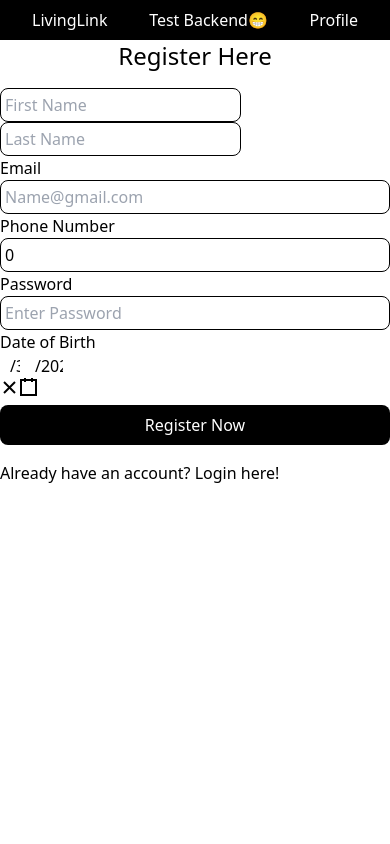
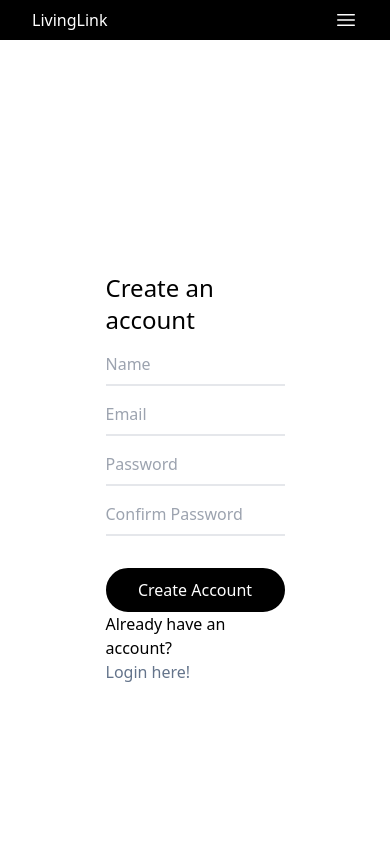
Before and after one commit to NathanPannell/rent-app-project, a React (Create React App) app: page /register in a window 390 px wide. Shown: the top 844 px of the page. Built offline with nearby package versions, Linux system fonts and the light colour scheme.

Commit message:
UI Remodel

```diff
--- a/src/components/Footer.jsx
+++ b/src/components/Footer.jsx
@@ -5,7 +5,7 @@ export default function Footer() {
         <li>Contact Us 📞</li>
         <li>List a Place 📃</li>
         <li>Find a Place 🔍</li>
-        <li>FInd Roommates 😁</li>
+        <li>Find Roommates 😁</li>
       </ul>
       <div>Other footer content here</div>
     </div>
--- a/src/components/Nav.jsx
+++ b/src/components/Nav.jsx
@@ -1,17 +1,59 @@
+import { useState } from "react";
 import { Link } from "react-router-dom";
+const cross = "M6 18L18 6M6 6l12 12";
+const hamburger = "M3.75 6.75h16.5M3.75 12h16.5m-16.5 5.25h16.5";
 
 export default function Nav() {
+  const [navOpen, setNavOpen] = useState(false);
+
+  const toggleNav = (e) => {
+    e.preventDefault();
+    setNavOpen(!navOpen);
+  };
+
   return (
+    <div>
       <nav className="bg-black text-white px-8 py-2 flex justify-between">
         <Link className="hover:underline" to={"/"}>
           LivingLink
         </Link>
-      <Link className="hover:underline" to={"/other"}>
+        <Link className="hidden sm:block hover:underline" to={"/other"}>
           Test Backend😁
         </Link>
-      <Link className="hover:underline" to={"/login"}>
+        <Link className="hidden sm:block hover:underline" to={"/login"}>
           Profile
         </Link>
+        <button className="sm:hidden" onClick={toggleNav}>
+          <svg
+            xmlns="http://www.w3.org/2000/svg"
+            fill="none"
+            viewBox="0 0 24 24"
+            strokeWidth={1.5}
+            stroke="currentColor"
+            className="w-6 h-6"
+          >
+            <path
+              strokeLinecap="round"
+              strokeLinejoin="round"
+              d={`${navOpen ? cross : hamburger}`}
+            />
+          </svg>
+        </button>
       </nav>
+      <div
+        className={`bg-black text-white px-8 flex flex-col absolute right-0 transition-all ease-out duration-300 ${
+          navOpen
+            ? "transform opacity-100 scale-y-100"
+            : "transform opacity-0 scale-y-0"
+        }`}
+      >
+        <Link className="hover:underline border-b-2 py-4" to={"/other"}>
+          Test Backend😁
+        </Link>
+        <Link className="hover:underline py-4" to={"/login"}>
+          Profile
+        </Link>
+      </div>
+    </div>
   );
 }
--- a/src/pages/Register.jsx
+++ b/src/pages/Register.jsx
@@ -1,26 +1,24 @@
 import { useState } from "react";
 import { Link } from "react-router-dom";
-import DatePicker from "react-date-picker";
 import axios from "axios";
 
 export const Register = () => {
-  const [firstName, setFirstName] = useState("");
-  const [lastName, setLastName] = useState("");
+  const [name, setName] = useState("");
   const [email, setEmail] = useState("");
-  const [phone, setPhone] = useState(0);
-  const [date, setDate] = useState(new Date());
   const [password, setPassword] = useState("");
+  const [confirmPassword, setConfirmPassword] = useState("");
 
   const handleSubmit = (e) => {
     e.preventDefault();
 
+    if (password === confirmPassword) {
       // Register user with backend
       axios
         .post("/register", {
-        name: `${lastName}, ${firstName}`,
+          name,
           email,
-        phone,
-        date,
+          phone: null,
+          date: null,
           password,
         })
         .then((res) => {
@@ -31,63 +29,64 @@ export const Register = () => {
             alert("New account has been created. You may now log in.");
           }
         });
+    } else {
+      alert("Passwords do not match. Please check and try again.");
+    }
   };
 
   return (
-    <div>
-      <h1 className="text-2xl text-center pb-4">Register Here</h1>
-      <form className="flex flex-col" onSubmit={handleSubmit}>
-        <div>
+    <div className="w-screen flex flex-row m-4 gap-8 items-center justify-evenly h-screen">
+      <div className="w-1/2 self-center">
+        <form
+          className="flex flex-col self-center max-w-sm m-auto"
+          onSubmit={handleSubmit}
+        >
+          <h1 className="text-2xl">Create an account</h1>
           <input
-            className="border-black border rounded-lg p-1"
-            value={firstName}
-            onChange={(e) => setFirstName(e.target.value)}
-            placeholder="First Name"
+            className="border-b-2 pb-2 pt-4 !outline-none"
+            value={name}
+            onChange={(e) => setName(e.target.value)}
+            placeholder="Name"
           />
-          &nbsp;
-          <input
-            className="border-black border rounded-lg p-1"
-            value={lastName}
-            onChange={(e) => setLastName(e.target.value)}
-            placeholder="Last Name"
-          />
-        </div>
-        <label>Email</label>
           <input
             type="email"
-          className="border-black border rounded-lg p-1"
+            className="border-b-2 pb-2 pt-4 !outline-none"
             value={email}
             onChange={(e) => setEmail(e.target.value)}
-          placeholder="Name@gmail.com"
+            placeholder="Email"
           />
-        <label>Phone Number</label>
-        <input
-          type="number"
-          className="border-black border rounded-lg p-1"
-          value={phone}
-          onChange={(e) => setPhone(e.target.value)}
-          placeholder="XXX-XXX-XXXX"
-        />
-        <label>Password</label>
           <input
             type="password"
-          className="border-black border rounded-lg p-1"
+            className="border-b-2 pb-2 pt-4 !outline-none"
             onChange={(e) => setPassword(e.target.value)}
             value={password}
-          placeholder="Enter Password"
+            placeholder="Password"
           />
-        <label>Date of Birth</label>
-        <DatePicker onChange={setDate} value={date} />
-        <button className="rounded-lg bg-black text-white mt-2 p-2">
-          Register Now
+          <input
+            type="password"
+            className={`border-b-2 pb-2 pt-4 !outline-none ${
+              confirmPassword != password ? "text-red-800" : "text-black"
+            }`}
+            onChange={(e) => setConfirmPassword(e.target.value)}
+            value={confirmPassword}
+            placeholder="Confirm Password"
+          />
+          <button className="rounded-full border-2 transition-all border-black bg-black text-white mt-8 p-2 hover:bg-transparent hover:text-black">
+            Create Account
           </button>
-      </form>
           <div>
-        Already have an account?{" "}
-        <Link to={"/login"} className="hover:underline">
+            Already have an account?
+            <br />
+            <Link to={"/login"} className="hover:underline text-slate-500">
               Login here!
             </Link>
-      </div>{" "}
+          </div>
+        </form>
+      </div>
+      <img
+        className="max-h-full overflow-hidden hidden sm:block"
+        src="https://previews.123rf.com/images/ottoblotto/ottoblotto1909/ottoblotto190900005/131994867-ivy-covered-professional-or-residential-building-in-an-urban-setting-vertical-aspect.jpg"
+      />
     </div>
   );
 };
```
Lines whose indentation alone changed are shown as unchanged.
